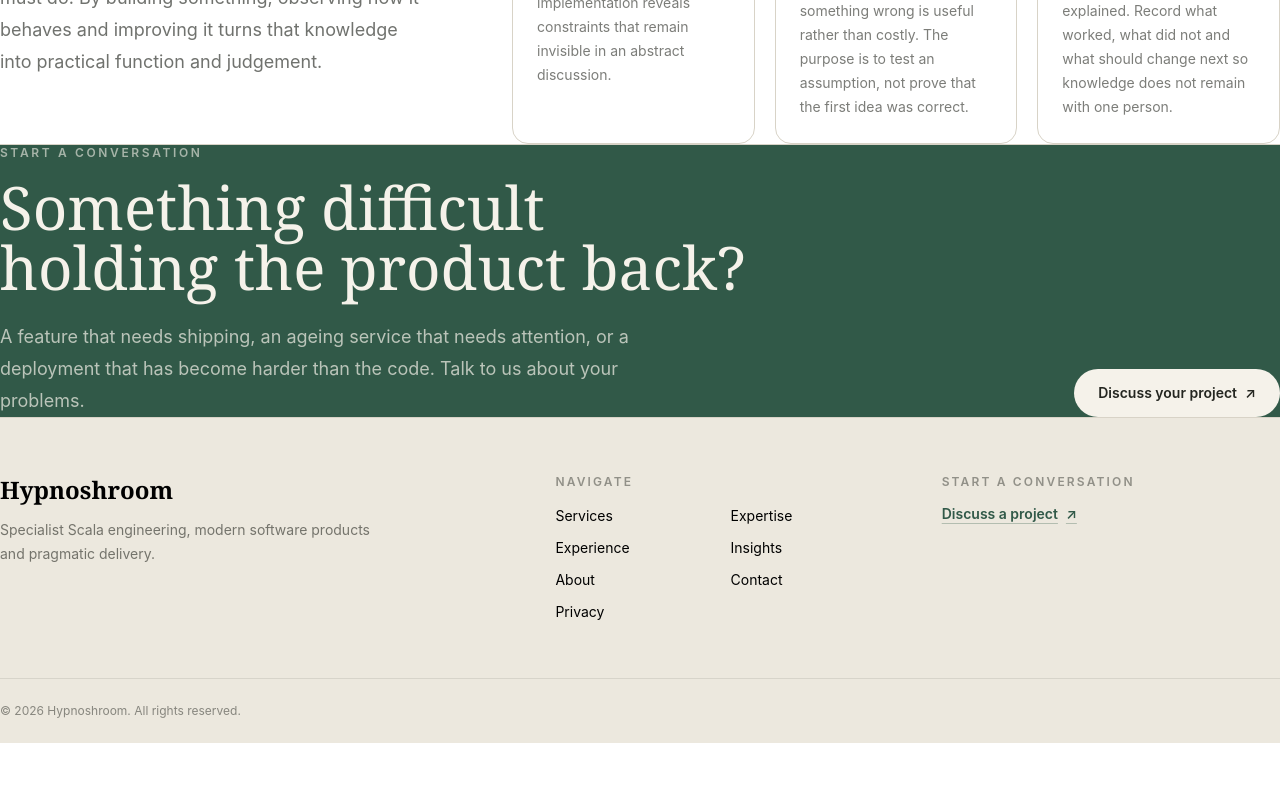
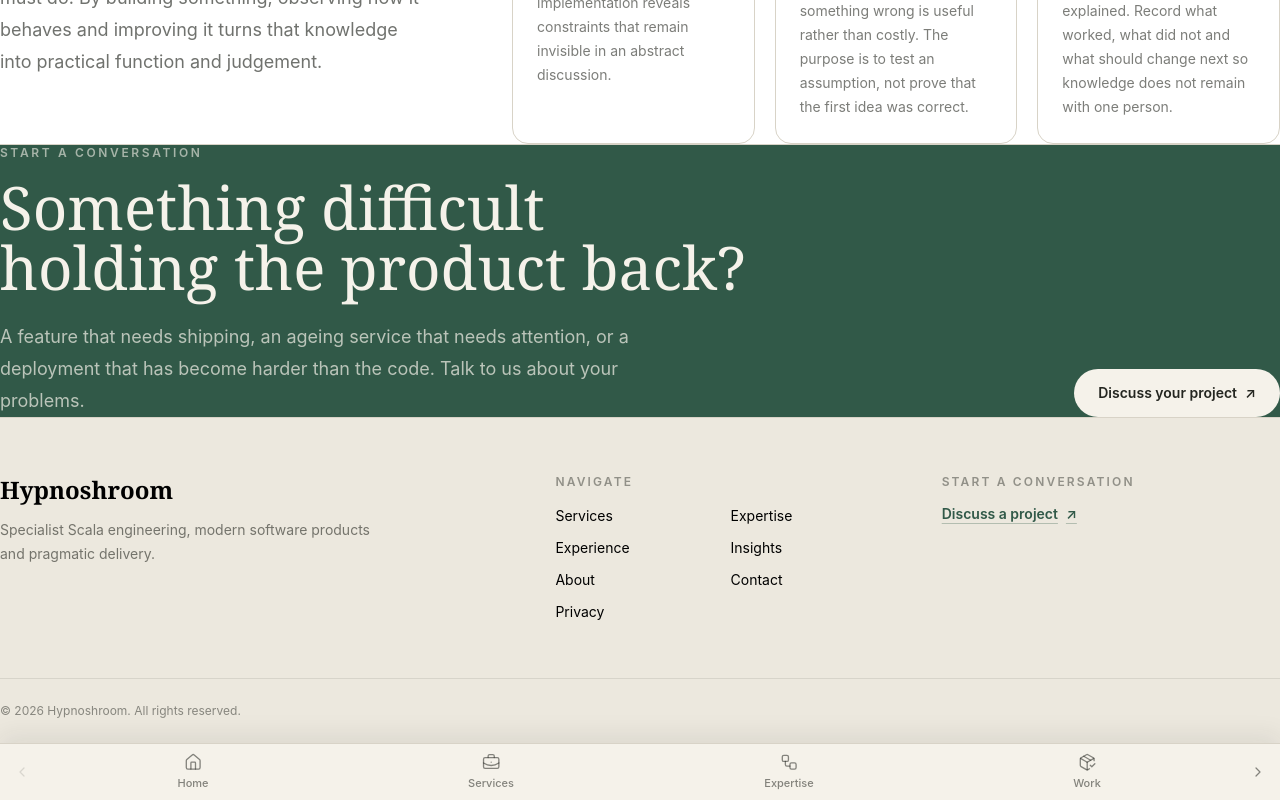
Before and after one commit to mywyau/hypnoshroom-frontend, a Nuxt app: page /about in a window 1280 px wide. Shown: the part 2649-3449 px from the top of the page. Before the commit the page ends 3392 px from the top, so only its background shows below. Built offline with nearby package versions, Linux system fonts and the light colour scheme.

Commit message:
improving mobile bottom bar

```diff
--- a/assets/css/main.css
+++ b/assets/css/main.css
@@ -39,6 +39,10 @@
     @apply mx-auto w-full max-w-7xl px-5 sm:px-8 lg:px-10;
   }
 
+  .page-shell--mobile-narrow {
+    @apply max-w-[22rem] px-6 sm:max-w-7xl sm:px-8 lg:px-10;
+  }
+
   .section-space {
     @apply py-20 sm:py-24 lg:py-32;
   }
@@ -49,6 +53,33 @@
 
   .article-reading-measure {
     @apply mx-auto max-w-[19.5rem] sm:mx-0 sm:max-w-none;
+  }
+
+  .mobile-bottom-nav {
+    position: fixed;
+    right: 0;
+    bottom: 0;
+    left: 0;
+    z-index: 60;
+    width: 100vw;
+    max-width: 100vw;
+    box-sizing: border-box;
+    overflow-x: clip;
+    visibility: visible;
+    opacity: 1;
+    transform: translate3d(0, 0, 0);
+    -webkit-transform: translate3d(0, 0, 0);
+    will-change: transform;
+  }
+
+  .mobile-bottom-nav > div {
+    width: 100%;
+  }
+
+  @media (min-width: 1024px) {
+    .mobile-bottom-nav {
+      display: none;
+    }
   }
 
   .eyebrow {
--- a/components/layout/MobileBottomNav.vue
+++ b/components/layout/MobileBottomNav.vue
@@ -1,30 +1,69 @@
 <script setup lang="ts">
-import { BookOpen, BriefcaseBusiness, House, Mail } from '@lucide/vue'
+import { BookOpen, BriefcaseBusiness, ChevronLeft, ChevronRight, House, Mail, PackageCheck, UserRoundCheck, Workflow } from '@lucide/vue'
 
 const route = useRoute()
+const visibleStart = ref(0)
+const visibleCount = 4
 
 const links = [
   { label: 'Home', to: '/', icon: House, isActive: () => route.path === '/' },
   { label: 'Services', to: '/services', icon: BriefcaseBusiness, isActive: () => route.path.startsWith('/services') },
+  { label: 'Expertise', to: '/expertise', icon: Workflow, isActive: () => route.path.startsWith('/expertise') },
+  { label: 'Work', to: '/work', icon: PackageCheck, isActive: () => route.path.startsWith('/work') },
   { label: 'Insights', to: '/insights', icon: BookOpen, isActive: () => route.path.startsWith('/insights') },
+  { label: 'About', to: '/about', icon: UserRoundCheck, isActive: () => route.path.startsWith('/about') },
   { label: 'Contact', to: '/contact', icon: Mail, isActive: () => route.path.startsWith('/contact') },
 ]
+
+const visibleLinks = computed(() => links.slice(visibleStart.value, visibleStart.value + visibleCount))
+const canShowPrevious = computed(() => visibleStart.value > 0)
+const canShowNext = computed(() => visibleStart.value + visibleCount < links.length)
+
+const showPrevious = () => {
+  visibleStart.value = Math.max(0, visibleStart.value - 1)
+}
+
+const showNext = () => {
+  visibleStart.value = Math.min(links.length - visibleCount, visibleStart.value + 1)
+}
+
+watch(() => route.path, () => {
+  visibleStart.value = 0
+})
 </script>
 
 <template>
-  <nav aria-label="Quick navigation" class="fixed inset-x-0 bottom-0 z-[60] border-t border-line/90 bg-paper/95 pb-[env(safe-area-inset-bottom)] shadow-[0_-8px_24px_rgba(36,38,32,0.08)] backdrop-blur-md lg:hidden">
-    <div class="grid grid-cols-4">
+  <nav aria-label="Quick navigation" class="mobile-bottom-nav border-t border-line bg-paper pb-[env(safe-area-inset-bottom)] shadow-[0_-8px_24px_rgba(36,38,32,0.08)]">
+    <div class="grid grid-cols-[2.75rem_repeat(4,minmax(0,1fr))_2.75rem]">
+      <button
+        type="button"
+        class="grid min-h-14 place-items-center text-ink/55 transition hover:text-moss disabled:cursor-default disabled:opacity-25"
+        :disabled="!canShowPrevious"
+        aria-label="Show previous navigation options"
+        @click="showPrevious"
+      >
+        <ChevronLeft class="size-4" :stroke-width="1.8" aria-hidden="true" />
+      </button>
       <NuxtLink
-        v-for="link in links"
+        v-for="link in visibleLinks"
         :key="link.to"
         :to="link.to"
         :aria-current="link.isActive() ? 'page' : undefined"
-        class="flex min-h-14 flex-col items-center justify-center gap-1 px-2 text-[11px] font-medium text-ink/55 transition hover:text-moss"
+        class="flex min-h-14 flex-col items-center justify-center gap-1 px-1 text-[11px] font-medium text-ink/55 transition hover:text-moss"
         :class="link.isActive() && 'text-moss'"
       >
         <component :is="link.icon" class="size-[1.15rem]" :stroke-width="link.isActive() ? 2 : 1.7" aria-hidden="true" />
         <span>{{ link.label }}</span>
       </NuxtLink>
+      <button
+        type="button"
+        class="grid min-h-14 place-items-center text-ink/55 transition hover:text-moss disabled:cursor-default disabled:opacity-25"
+        :disabled="!canShowNext"
+        aria-label="Show more navigation options"
+        @click="showNext"
+      >
+        <ChevronRight class="size-4" :stroke-width="1.8" aria-hidden="true" />
+      </button>
     </div>
   </nav>
 </template>
--- a/components/layout/SiteHeader.vue
+++ b/components/layout/SiteHeader.vue
@@ -1,6 +1,5 @@
 <script setup lang="ts">
 const route = useRoute()
-const isOpen = ref(false)
 const links = [
   { label: 'Services', to: '/services' },
   { label: 'Expertise', to: '/expertise' },
@@ -8,9 +7,6 @@ const links = [
   { label: 'Insights', to: '/insights' },
   { label: 'About', to: '/about' },
 ]
-const mobileLinks = links.filter(link => !['/services', '/insights'].includes(link.to))
-
-watch(() => route.path, () => { isOpen.value = false })
 </script>
 
 <template>
@@ -26,18 +22,6 @@ watch(() => route.path, () => { isOpen.value = false })
         <AppButton to="/contact">Discuss a project</AppButton>
       </nav>
 
-      <button type="button" class="grid size-11 place-items-center lg:hidden" :aria-expanded="isOpen" aria-controls="mobile-navigation" aria-label="Toggle navigation" @click="isOpen = !isOpen">
-        <svg viewBox="0 0 24 24" class="size-5" fill="none" stroke="currentColor" stroke-width="1.8" aria-hidden="true">
-          <path v-if="!isOpen" d="M4 7h16M4 12h16M4 17h16"/>
-          <path v-else d="m6 6 12 12M18 6 6 18"/>
-        </svg>
-      </button>
     </div>
-
-    <nav v-if="isOpen" id="mobile-navigation" aria-label="Mobile navigation" class="border-t border-line bg-paper px-5 pb-6 pt-3 lg:hidden">
-      <div class="page-shell flex flex-col px-0">
-        <NuxtLink v-for="link in mobileLinks" :key="link.to" :to="link.to" class="border-b border-line py-4 text-lg">{{ link.label }}</NuxtLink>
-      </div>
-    </nav>
   </header>
 </template>
--- a/components/ui/PageHero.vue
+++ b/components/ui/PageHero.vue
@@ -6,6 +6,7 @@ withDefaults(defineProps<{
   title: string
   intro: string
   gradient?: PageHeroGradient
+  narrowMobile?: boolean
 }>(), { gradient: undefined })
 
 const gradientClasses: Record<PageHeroGradient, string> = {
@@ -25,7 +26,7 @@ const gradientClasses: Record<PageHeroGradient, string> = {
 
 <template>
   <section class="border-b border-line pt-16 sm:pt-20 lg:pt-24">
-    <div class="page-shell pb-16 sm:pb-20 lg:pb-24">
+    <div class="page-shell pb-16 sm:pb-20 lg:pb-24" :class="narrowMobile && 'page-shell--mobile-narrow'">
       <p class="eyebrow">{{ eyebrow }}</p>
       <h1 class="w-fit max-w-5xl font-display text-5xl leading-[1.02] tracking-[-0.035em] sm:text-6xl lg:text-8xl" :class="gradient ? gradientClasses[gradient] : undefined">{{ title }}</h1>
       <p class="mt-7 max-w-2xl text-lg leading-8 text-ink/65 sm:text-xl">{{ intro }}</p>
--- a/pages/work.vue
+++ b/pages/work.vue
@@ -88,15 +88,15 @@ if (!route.params.slug) {
 <template>
   <NuxtPage v-if="route.params.slug" />
   <div v-else>
-    <PageHero eyebrow="Selected experience" title="Our experience." intro="The experience behind Hypnoshroom spans long-lived Scala services, independently built web products and the testing and production work needed to keep software useful." gradient="heather" />
+    <PageHero eyebrow="Selected experience" title="Our experience." intro="The experience behind Hypnoshroom spans long-lived Scala services, independently built web products and the testing and production work needed to keep software useful." gradient="heather" narrow-mobile />
 
     <section class="section-space">
-      <div class="page-shell">
+      <div class="page-shell page-shell--mobile-narrow">
         <SectionHeading eyebrow="Selected work" title="Three areas of applied experience." intro="The common thread is software that already has users, constraints and consequences when a change goes wrong." />
 
         <div class="mt-14 divide-y divide-line border-y border-line">
-          <article v-for="area in orderedExperienceAreas" :key="area.title" class="grid gap-10 py-12 lg:grid-cols-[0.72fr_1.28fr] lg:gap-20 lg:py-16">
-            <div>
+          <article v-for="area in orderedExperienceAreas" :key="area.title" class="grid min-w-0 grid-cols-[minmax(0,1fr)] gap-10 py-12 lg:grid-cols-[0.72fr_1.28fr] lg:gap-20 lg:py-16">
+            <div class="min-w-0">
               <span class="flex size-12 items-center justify-center rounded-2xl border border-moss/20 bg-paper text-moss shadow-sm" aria-hidden="true">
                 <component :is="area.icon" class="size-6" :stroke-width="1.6" />
               </span>
@@ -106,7 +106,7 @@ if (!route.params.slug) {
               <p class="mt-5 text-lg leading-8 text-ink/65">{{ area.intro }}</p>
             </div>
 
-            <div>
+            <div class="min-w-0">
               <p class="text-xs font-semibold uppercase tracking-[0.16em] text-moss">Representative work</p>
               <ul class="mt-5 grid gap-x-8 gap-y-4 sm:grid-cols-2">
                 <li v-for="item in area.work" :key="item" class="border-t border-line pt-4 text-sm leading-6 text-ink/65">{{ item }}</li>
@@ -116,7 +116,7 @@ if (!route.params.slug) {
                 <p class="mt-3 leading-7 text-ink/65">{{ area.perspective }}</p>
               </div>
             </div>
-            <div v-if="area.caseStudyArea === 'product'" class="order-2 lg:col-span-2">
+            <div v-if="area.caseStudyArea === 'product'" class="order-2 min-w-0 lg:col-span-2">
               <p class="text-xs font-semibold uppercase tracking-[0.16em] text-moss">Technologies</p>
               <div class="product-tech-marquee mt-4 border-y border-line py-4">
                 <div class="product-tech-marquee__track">
@@ -129,7 +129,7 @@ if (!route.params.slug) {
                 </div>
               </div>
             </div>
-            <div v-if="area.caseStudyArea && caseStudiesFor(area.caseStudyArea).length" class="order-1 lg:col-span-2">
+            <div v-if="area.caseStudyArea && caseStudiesFor(area.caseStudyArea).length" class="order-1 min-w-0 lg:col-span-2">
               <p class="text-xs font-semibold uppercase tracking-[0.16em] text-moss">Projects</p>
               <div class="mt-4 grid gap-4 sm:grid-cols-2 lg:grid-cols-3">
                 <article v-for="caseStudy in caseStudiesFor(area.caseStudyArea)" :key="caseStudy.slug" class="rounded-2xl border border-line bg-white/35 p-5">
@@ -146,7 +146,7 @@ if (!route.params.slug) {
     </section>
 
     <section class="section-space border-t border-line bg-[#eee9f0]">
-      <div class="page-shell grid gap-12 lg:grid-cols-[0.7fr_1.3fr] lg:gap-20">
+      <div class="page-shell page-shell--mobile-narrow grid gap-12 lg:grid-cols-[0.7fr_1.3fr] lg:gap-20">
         <div>
           <span class="flex size-12 items-center justify-center rounded-2xl border border-plum/20 bg-paper text-plum shadow-sm" aria-hidden="true">
             <RefreshCw class="size-6" :stroke-width="1.6" />
@@ -176,7 +176,7 @@ if (!route.params.slug) {
     </section>
 
     <section class="section-space border-y border-line bg-[#ece8de]">
-      <div class="page-shell">
+      <div class="page-shell page-shell--mobile-narrow">
         <SectionHeading eyebrow="What Hypnoshroom offers" title="Choose the support the work needs." intro="Commission an independent technical review, add experienced engineering capacity to an existing team or agree a defined software outcome for Hypnoshroom to deliver." />
         <dl class="mt-12 grid gap-8 md:grid-cols-3">
           <div v-for="item in serviceOffers" :key="item[0]" class="border-t border-ink/20 pt-5">
```
